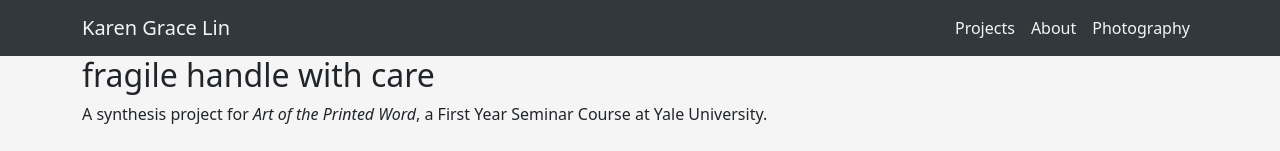
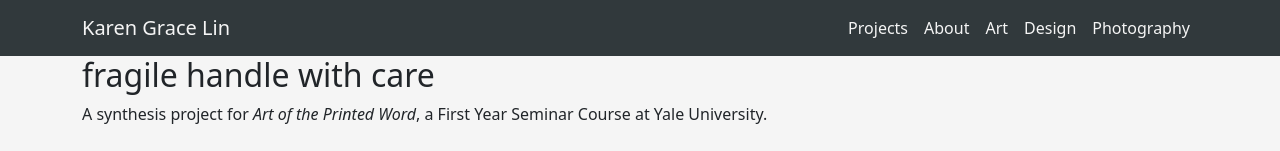
Before and after one commit to klin2020/klin2020.github.io, a website: page dist/fragile.html in a window 1280 px wide. Shown: the top 151 px of the page. Drawn offline with nearby package versions, Linux system fonts and the light colour scheme.

Commit message:
Update fragile.html

```diff
--- a/dist/fragile.html
+++ b/dist/fragile.html
@@ -48,6 +48,8 @@
                     <ul class="navbar-nav ms-auto mb-2 mb-lg-0">
                         <li class="nav-item"> <a class="nav-link" href="index.html" style="color: #F5F5F5;">Projects</a></li>
                         <li class="nav-item"> <a class="nav-link" href="about.html" style="color: #F5F5F5;">About</a></li>
+                        <li class="nav-item"> <a class="nav-link" href="studio.html" style="color: #F5F5F5;">Art</a></li>
+                        <li class="nav-item"> <a class="nav-link" href="design.html" style="color: #F5F5F5;">Design</a></li>
                         <li class="nav-item"> <a class="nav-link" href="photography.html" style="color: #F5F5F5;">Photography</a></li>
                     </ul>
                 </div>
```
